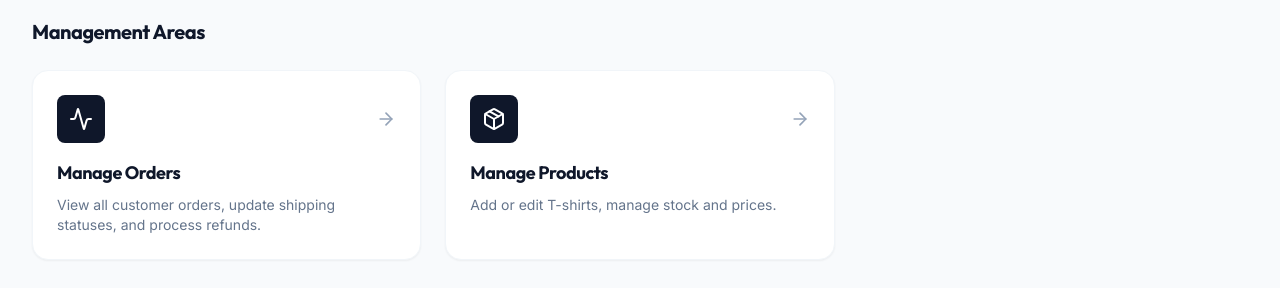
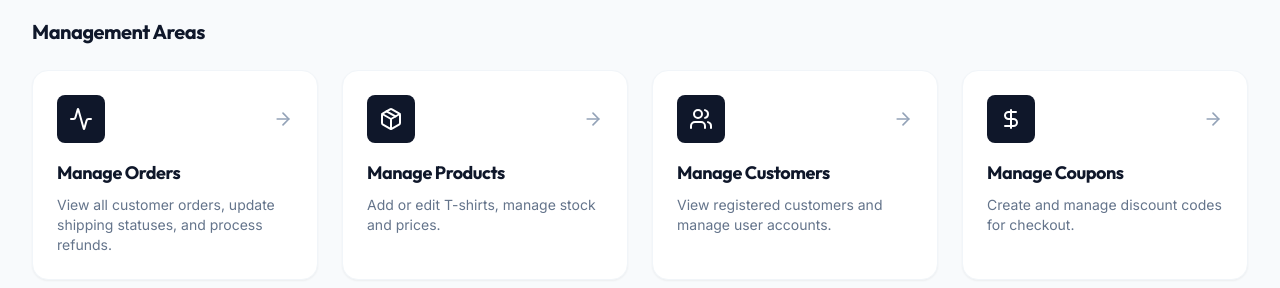
Before and after one commit to arounesharoulor/T-shirt-brand-Mern, a React app in the folder frontend/: page /admin in a window 1280 px wide. Shown: the part 412-700 px from the top of the page. Built offline with nearby package versions, Linux system fonts and the light colour scheme; no server answers; sample sign-in values are in the browser's storage; the HTML template or start-up script is replaced by a standard one.

Commit message:
fix: add clickable links and cards to admin dashboard

```diff
--- a/frontend/src/pages/AdminDashboard.jsx
+++ b/frontend/src/pages/AdminDashboard.jsx
@@ -87,7 +87,8 @@ const AdminDashboard = () => {
             </div>
           </motion.div>
 
-          <motion.div initial={{ opacity: 0, y: 20 }} animate={{ opacity: 1, y: 0 }} transition={{ delay: 0.1 }} className="bg-white p-6 rounded-2xl shadow-sm border border-slate-100 flex items-center gap-4">
+          <Link to="/admin/orders" className="block">
+            <motion.div initial={{ opacity: 0, y: 20 }} animate={{ opacity: 1, y: 0 }} transition={{ delay: 0.1 }} className="bg-white p-6 rounded-2xl shadow-sm border border-slate-100 flex items-center gap-4 hover:shadow-md transition-shadow cursor-pointer">
               <div className="p-4 bg-emerald-50 text-emerald-600 rounded-xl">
                 <Package className="w-8 h-8" />
               </div>
@@ -96,8 +97,10 @@ const AdminDashboard = () => {
                 <h3 className="text-2xl font-black text-slate-900">{stats.totalOrders}</h3>
               </div>
             </motion.div>
+          </Link>
 
-          <motion.div initial={{ opacity: 0, y: 20 }} animate={{ opacity: 1, y: 0 }} transition={{ delay: 0.2 }} className="bg-white p-6 rounded-2xl shadow-sm border border-slate-100 flex items-center gap-4">
+          <Link to="/admin/users" className="block">
+            <motion.div initial={{ opacity: 0, y: 20 }} animate={{ opacity: 1, y: 0 }} transition={{ delay: 0.2 }} className="bg-white p-6 rounded-2xl shadow-sm border border-slate-100 flex items-center gap-4 hover:shadow-md transition-shadow cursor-pointer">
               <div className="p-4 bg-purple-50 text-purple-600 rounded-xl">
                 <Users className="w-8 h-8" />
               </div>
@@ -106,11 +109,12 @@ const AdminDashboard = () => {
                 <h3 className="text-2xl font-black text-slate-900">{stats.totalUsers}</h3>
               </div>
             </motion.div>
+          </Link>
         </div>
 
         {/* Quick Links */}
         <h2 className="text-xl font-bold text-slate-900 mb-6">Management Areas</h2>
-        <div className="grid grid-cols-1 md:grid-cols-2 lg:grid-cols-3 gap-6">
+        <div className="grid grid-cols-1 md:grid-cols-2 lg:grid-cols-4 gap-6">
           <Link to="/admin/orders" className="group bg-white p-6 rounded-2xl shadow-sm border border-slate-100 hover:shadow-lg transition-all duration-300">
             <div className="flex justify-between items-center mb-4">
               <div className="p-3 bg-slate-900 text-white rounded-lg">
@@ -132,6 +136,28 @@ const AdminDashboard = () => {
             <h3 className="text-lg font-bold text-slate-900 mb-2">Manage Products</h3>
             <p className="text-slate-500 text-sm">Add or edit T-shirts, manage stock and prices.</p>
           </Link>
+
+          <Link to="/admin/users" className="group bg-white p-6 rounded-2xl shadow-sm border border-slate-100 hover:shadow-lg transition-all duration-300">
+            <div className="flex justify-between items-center mb-4">
+              <div className="p-3 bg-slate-900 text-white rounded-lg">
+                <Users className="w-6 h-6" />
+              </div>
+              <ArrowRight className="w-5 h-5 text-slate-400 group-hover:text-slate-900 group-hover:translate-x-1 transition-all" />
+            </div>
+            <h3 className="text-lg font-bold text-slate-900 mb-2">Manage Customers</h3>
+            <p className="text-slate-500 text-sm">View registered customers and manage user accounts.</p>
+          </Link>
+
+          <Link to="/admin/coupons" className="group bg-white p-6 rounded-2xl shadow-sm border border-slate-100 hover:shadow-lg transition-all duration-300">
+            <div className="flex justify-between items-center mb-4">
+              <div className="p-3 bg-slate-900 text-white rounded-lg">
+                <DollarSign className="w-6 h-6" />
+              </div>
+              <ArrowRight className="w-5 h-5 text-slate-400 group-hover:text-slate-900 group-hover:translate-x-1 transition-all" />
+            </div>
+            <h3 className="text-lg font-bold text-slate-900 mb-2">Manage Coupons</h3>
+            <p className="text-slate-500 text-sm">Create and manage discount codes for checkout.</p>
+          </Link>
         </div>
 
       </div>
```
Lines whose indentation alone changed are shown as unchanged.
